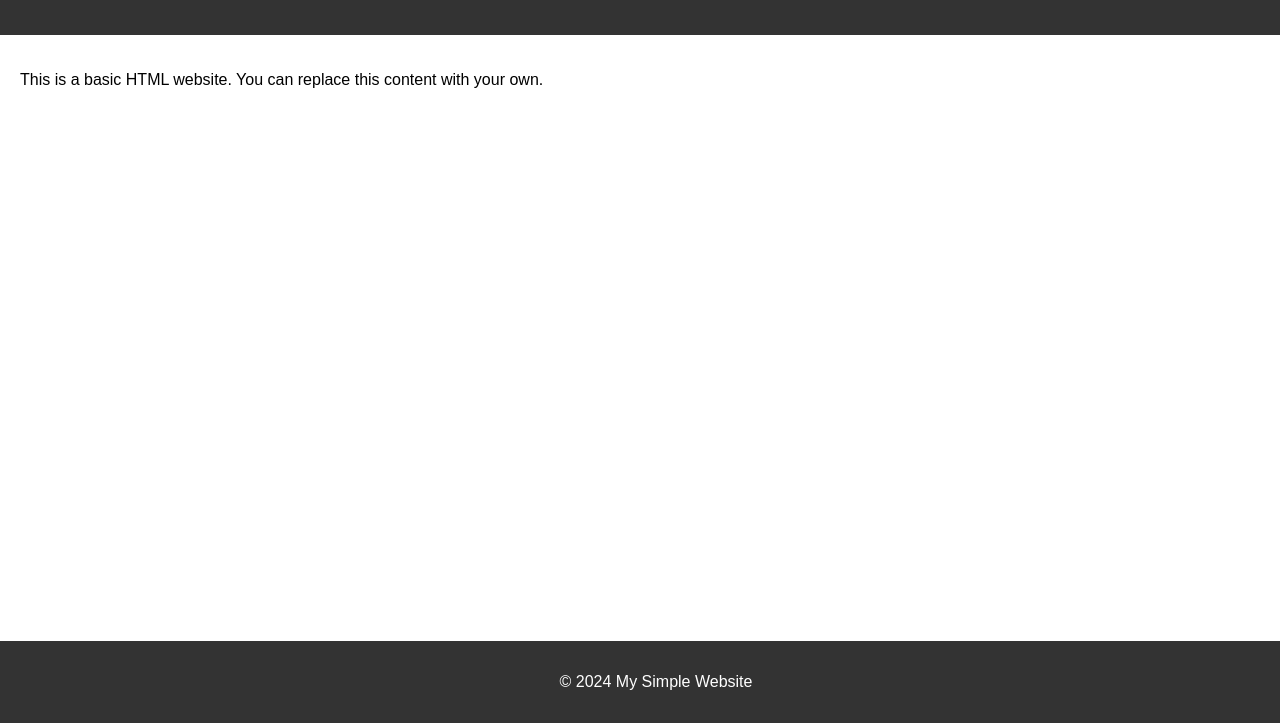
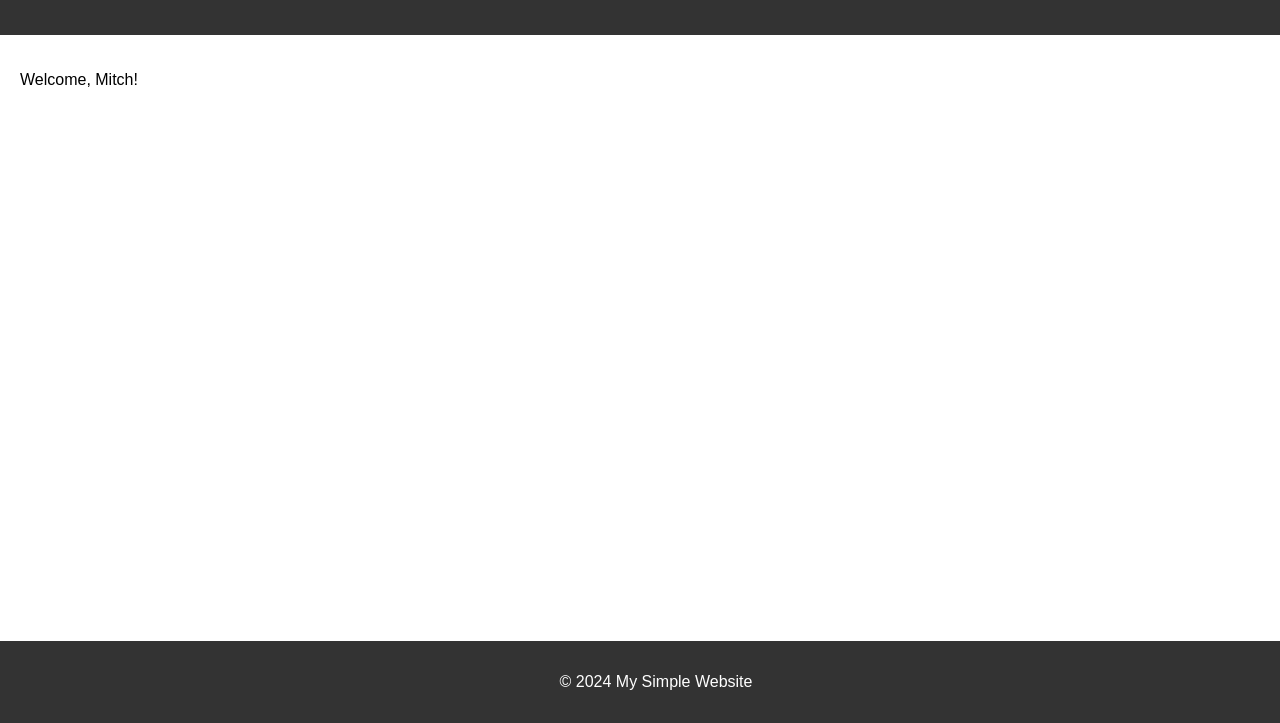
Before and after one commit to Djananicole/My-Website, a plain HTML site: page index.html in a window 1280 px wide. Shown: the part 77-800 px from the top of the page. Drawn offline with Linux system fonts and the light colour scheme.

Commit message:
Update index.html

```diff
--- a/index.html
+++ b/index.html
@@ -41,7 +41,7 @@
     </header>
 
     <main>
-        <p>This is a basic HTML website. You can replace this content with your own.</p>
+        <p>Welcome, Mitch!</p>
     </main>
 
     <footer>
```
